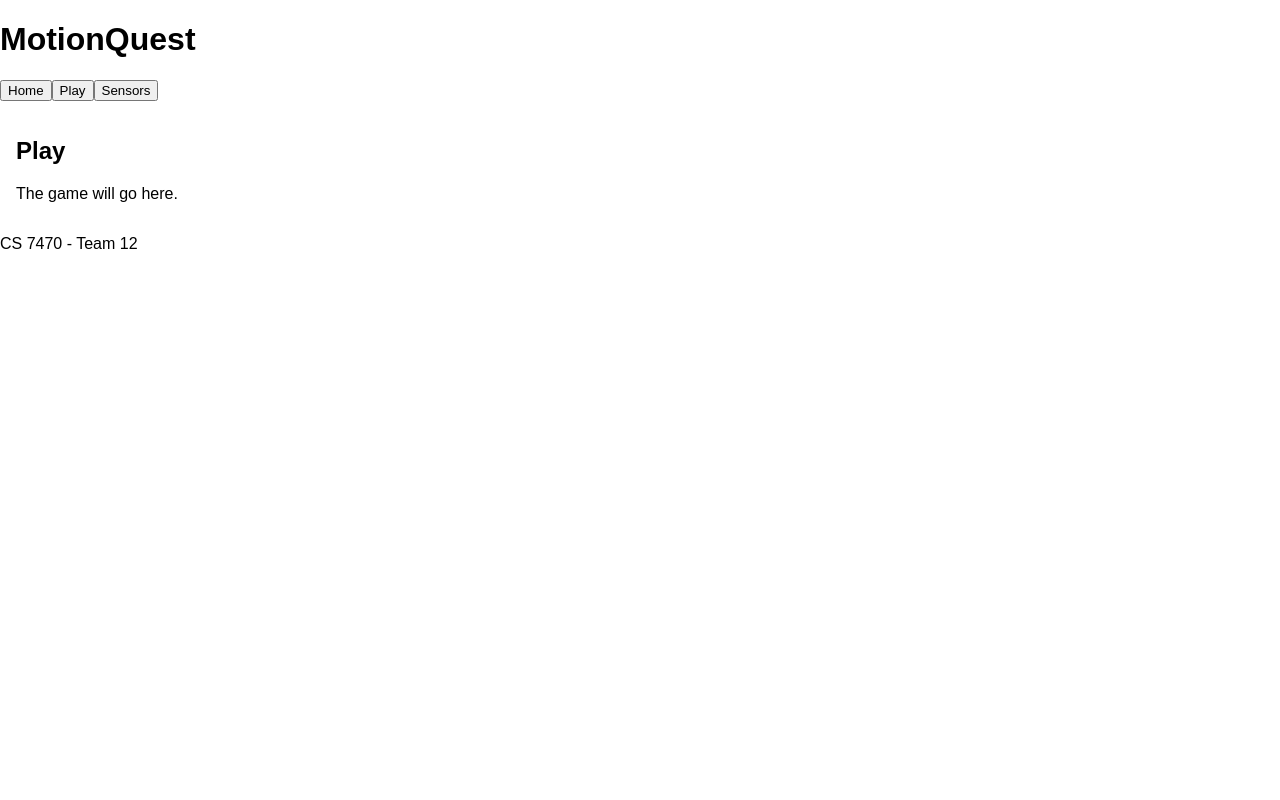
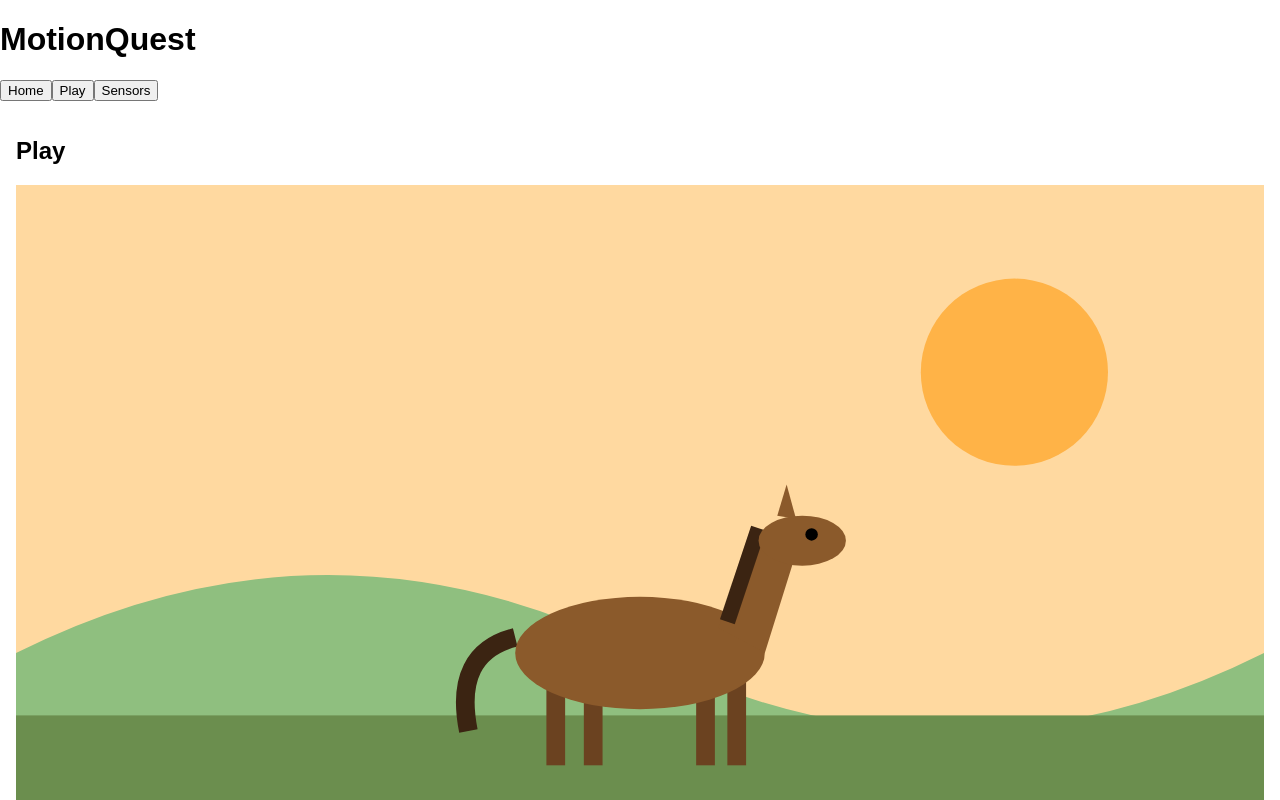
Before and after one commit to EshikaJagani/CS7470-Team12, a React (Vite) app in the folder frontend/: page / in a window 1280 px wide. Both pictures are taken after a click on the button "Play". Shown: the top 800 px of the page. Built offline with nearby package versions, Linux system fonts and the light colour scheme.

Commit message:
Add the horse and hills picture

```diff
--- /dev/null
+++ b/frontend/src/components/HorseScene.jsx
@@ -0,0 +1,42 @@
+// The picture of the hills and the horse - made by Anish
+// lean    = how many degrees the horse leans (negative = left, positive = right)
+// jumping = true when the horse is in the air
+function HorseScene({ lean, jumping }) {
+// move the horse up 30 pixels when it jumps
+const horseY = jumping ? 120 : 150
+return (
+<svg viewBox="0 0 400 220" width="100%" className="scene">
+{/* sky */}
+<rect x="0" y="0" width="400" height="220" fill="#ffd9a0" />
+{/* sun */}
+<circle cx="320" cy="60" r="30" fill="#ffb347" />
+{/* hills far away */}
+<path d="M0 150 Q100 100 200 150 T400 150 V220 H0 Z" fill="#8fbf7f" />
+{/* ground */}
+<rect x="0" y="170" width="400" height="50" fill="#6b8e4e" />
+{/* the horse */}
+<g transform={`translate(200 ${horseY}) rotate(${lean})`}>
+{/* tail */}
+<path d="M-40 -5 Q-60 0 -55 25" stroke="#3b2412" strokeWidth="6"
+fill="none" />
+{/* legs */}
+<rect x="-30" y="8" width="6" height="28" fill="#6b4220" />
+<rect x="-18" y="8" width="6" height="28" fill="#6b4220" />
+<rect x="18" y="8" width="6" height="28" fill="#6b4220" />
+<rect x="28" y="8" width="6" height="28" fill="#6b4220" />
+{/* body */}
+<ellipse cx="0" cy="0" rx="40" ry="18" fill="#8b5a2b" />
+{/* neck */}
+<polygon points="25,-8 38,-38 50,-32 40,0" fill="#8b5a2b" />
+{/* mane */}
+<line x1="28" y1="-10" x2="38" y2="-40" stroke="#3b2412"
+strokeWidth="5" />
+{/* head, ear and eye */}
+<ellipse cx="52" cy="-36" rx="14" ry="8" fill="#8b5a2b" />
+<polygon points="44,-44 47,-54 50,-43" fill="#8b5a2b" />
+<circle cx="55" cy="-38" r="2" fill="black" />
+</g>
+</svg>
+)
+}
+export default HorseScene
--- a/frontend/src/pages/PlayPage.jsx
+++ b/frontend/src/pages/PlayPage.jsx
@@ -1,10 +1,13 @@
+import HorseScene from '../components/HorseScene.jsx'
 function PlayPage() {
-  return (
-    <div>
-      <h2>Play</h2>
-      <p>The game will go here.</p>
-    </div>
-  )
+return (
+<div>
+<h2>Play</h2>
+<div className="card">
+<HorseScene lean={0} jumping={false} />
+</div>
+<p>The game controls will go here.</p>
+</div>
+)
 }
-
 export default PlayPage
```
